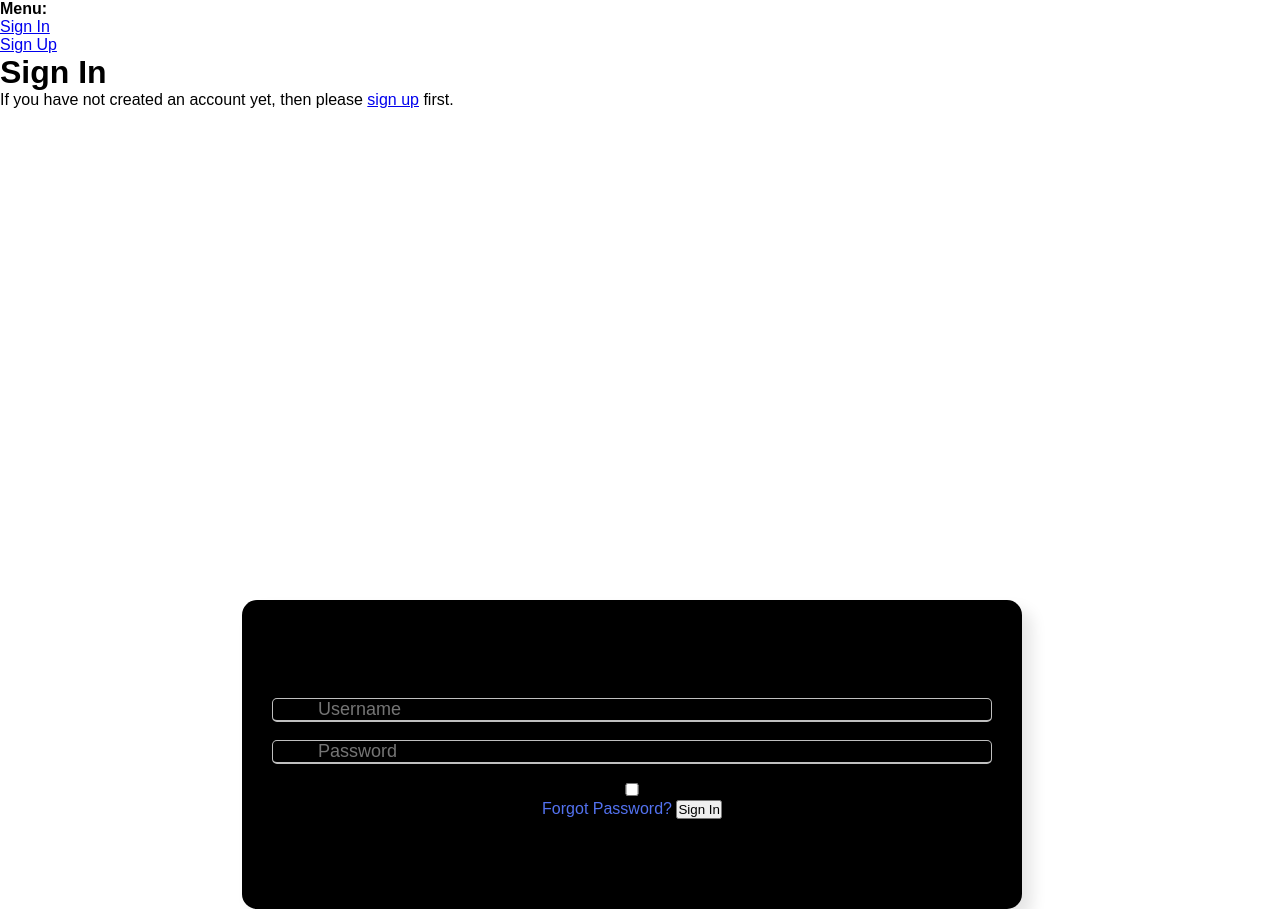
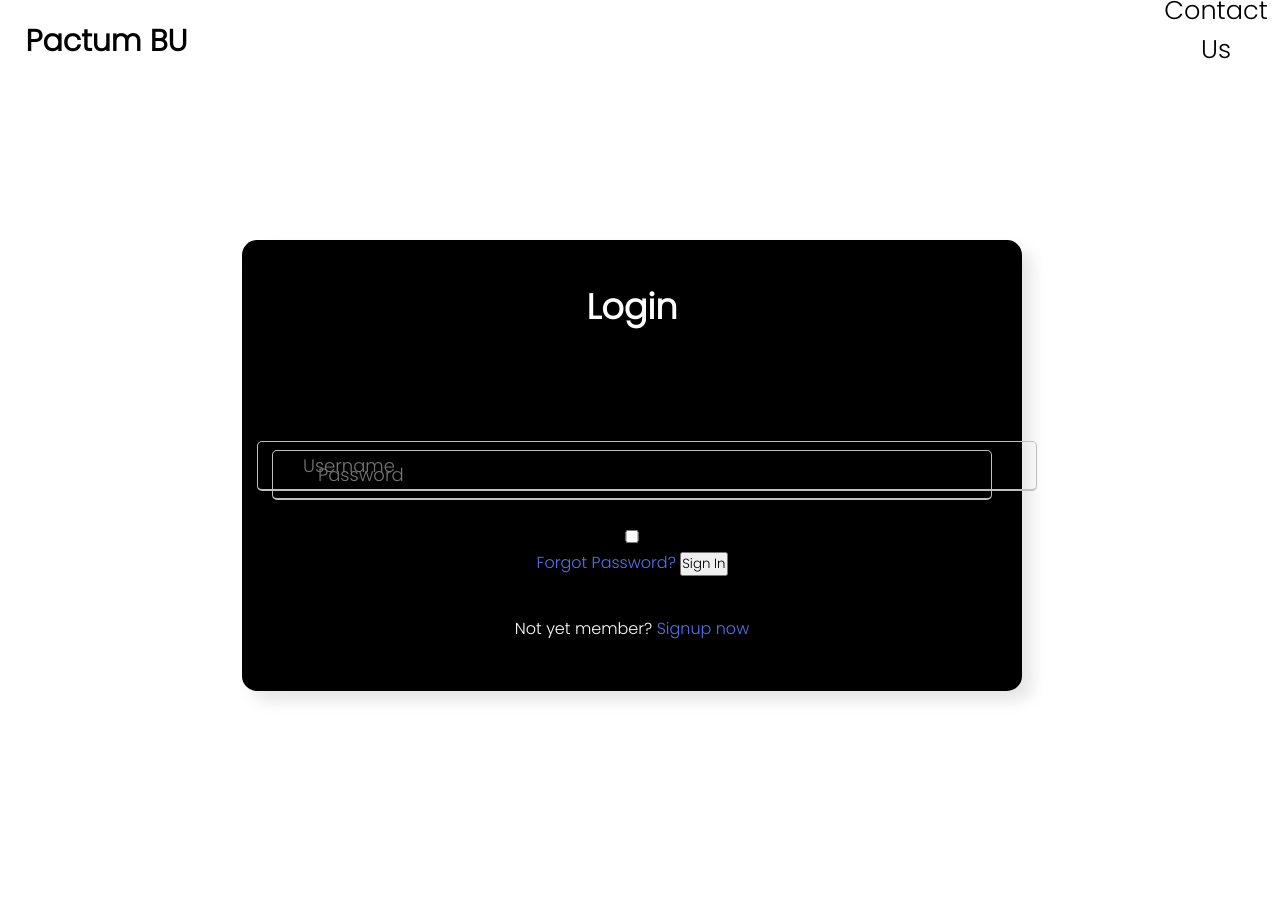
Before and after one commit to yashsinghhh/Pactum-BU, a Django app: page /accounts/login/ in a window 1280 px wide. After the commit the page ends 701 px from the top, so only its background shows below. Run offline with Django 4.2, Linux system fonts and the light colour scheme.

Commit message:
css to login

```diff
--- a/static/style.css
+++ b/static/style.css
@@ -129,7 +129,7 @@ header .cont{
       margin-left: 12px;
     }
   }
-  form .field .input-area{
+  input[name="login"], input[name="password"]{
     height: 50px;
     width: 100%;
     position: relative;
@@ -155,19 +155,19 @@ header .cont{
   form .field.error input{
     border-color: #dc3545;
   }
-  .field .input-area i{
+  input[name="login"], input[name="password"] i{
     position: absolute;
     top: 50%;
     font-size: 18px;
     pointer-events: none;
     transform: translateY(-50%);
   }
-  .input-area .icon{
+  input[name="login"], input[name="password"] .icon{
     left: 15px;
     color: #bfbfbf;
     transition: color 0.2s ease;
   }
-  .input-area .error-icon{
+  input[name="login"], input[name="password"] .error-icon{
     right: 15px;
     color: #dc3545;
   }
--- a/templates/account/login.html
+++ b/templates/account/login.html
@@ -1,22 +1,47 @@
-{% extends "account/base.html" %}
 {% load static %}
 
 {% load i18n %}
-{% block extra_head %}
-<link rel="stylesheet" href="{% static 'style.css' %}" type="text/css" />
-{% endblock %}
-{% block head_title %}{% trans "Sign In" %}{% endblock %}
+<!DOCTYPE html>
+<html lang="en">
+<head>
+    <meta charset="UTF-8">
+    <link rel="stylesheet" href="{% static 'style.css' %}">
+    <link rel="preconnect" href="https://fonts.gstatic.com">
+    <link href="https://fonts.googleapis.com/css2?family=Poppins:ital,wght@0,300;1,300&display=swap" rel="stylesheet">
+    <meta name="viewport" content="width=device-width, initial-scale=1.0">
+    <title>PactumBU</title>
+</head>
+<body>
+    <div class="intro">
+        <h1 class="logo-header">
+            <span class="logo">Pactum</span><span class="logo">BU</span>
+        </h1>
+    </div>
+    <header>
+        <h4>Pactum BU</h4>
+        <!-- <h5>Login</h5> -->
+        <!-- <h6>Contact Us</h6> -->
+        <button class="cont">Contact Us</button>
+        <div class="wrapper">
+            <header class="logtxt">Login</header>
+            <!--<form class="login" method="POST" action="">
+              <div class="field email">
+                <div class="input-area">
+                  <input type="text" placeholder="Email Address" class="emailtxt">
 
-{% block content %}
+                </div>
+                <div class="error error-txt">Email can't be blank</div>
+              </div>
+              <div class="field password">
+                <div class="input-area">
+                  <input type="password" placeholder="Password", class="passwordtxt">
 
-<h1>{% trans "Sign In" %}</h1>
-
-
-
-<p>{% blocktrans %}If you have not created an account yet, then please
-<a href="{{ signup_url }}">sign up</a> first.{% endblocktrans %}</p>
-
-<div class="wrapper">
+                </div>
+                <div class="error error-txt">Password can't be blank</div>
+              </div>
+              <div class="pass-txt"><a href="#">Forgot password?</a></div>
+              <input type="submit" value="Login">
+            </form>-->
             <form class="login" method="POST" action="{% url 'account_login' %}">
               {% csrf_token %}
               {{ form.as_p }}
@@ -26,5 +51,9 @@
               <a class="button secondaryAction" href="{% url 'account_reset_password' %}">{% trans "Forgot Password?" %}</a>
               <button class="primaryAction" type="submit">{% trans "Sign In" %}</button>
             </form>
+            <div class="sign-txt">Not yet member? <a href="{{ signup_url }}">Signup now</a></div>
   </div>
-{% endblock %}
+    </header>
+    <script src="{% static "app.js" %}"></script>
+</body>
+</html>
```
Also changed, not shown: static/staticfiles.json (added, +1 -0 lines), templates/index.html (+12 -3 lines), db.sqlite3, 1 other file. Lines whose indentation alone changed are shown as unchanged.
